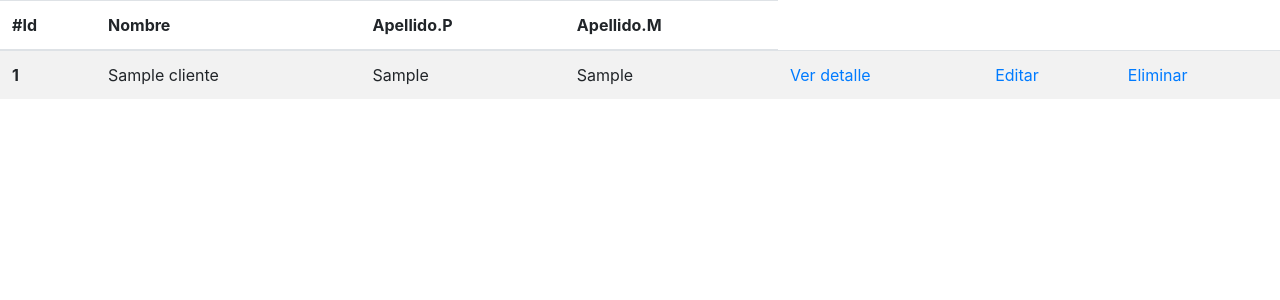
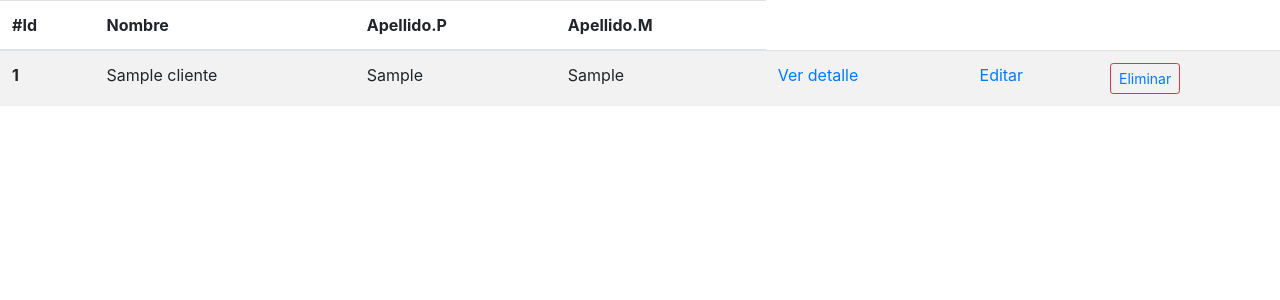
Before and after one commit to pnicolas-97/Gestion-de-Clientes, a Django app: page /clientes in a window 1280 px wide. Shown: the part 128-428 px from the top of the page. Run offline with Django 4.2, Linux system fonts and the light colour scheme; tables that the repository leaves empty hold one stand-in row (values such as "Sample post").

Commit message:
actualizado1

```diff
--- a/empresas/custom/templates/welcome/clientes.html
+++ b/empresas/custom/templates/welcome/clientes.html
@@ -51,7 +51,7 @@
             <td>{{client.apellidomaterno}}</td>
             <td><a href="detalles/{{client.id_cliente}}">Ver detalle</a></td>
             <td><a href="editar_custom/{{client.id_cliente}}">Editar</a></td>
-            <td><a href="eliminarCustom/{{client.id_cliente}}">Eliminar</a></td>
+            <td><button type="button" class="btn btn-outline-danger btn-sm"><a href="eliminarCustom/{{client.id_cliente}}">Eliminar</a></button></td>
         </tr>
         {%endfor%}
         </tbody>
--- a/empresas/custom/templates/welcome/detalle_cliente.html
+++ b/empresas/custom/templates/welcome/detalle_cliente.html
@@ -21,7 +21,7 @@
     <p class="card-text"><b>Estado: </b>{{detalle.estado}}</p>
     <p class="card-text"><b>Deuda Total: </b>{{detalle.totaldeuda}}</p>
     <p class="card-text"><b>Tipo Cliente: </b>{{detalle.tipocliente}}</p>
-    <a href="/.." class="btn btn-primary">Volver</a>
+    <a href="{% url 'customers' %}" class="btn btn-primary">Volver</a>
   </div>
 </div>
 </body>
```
